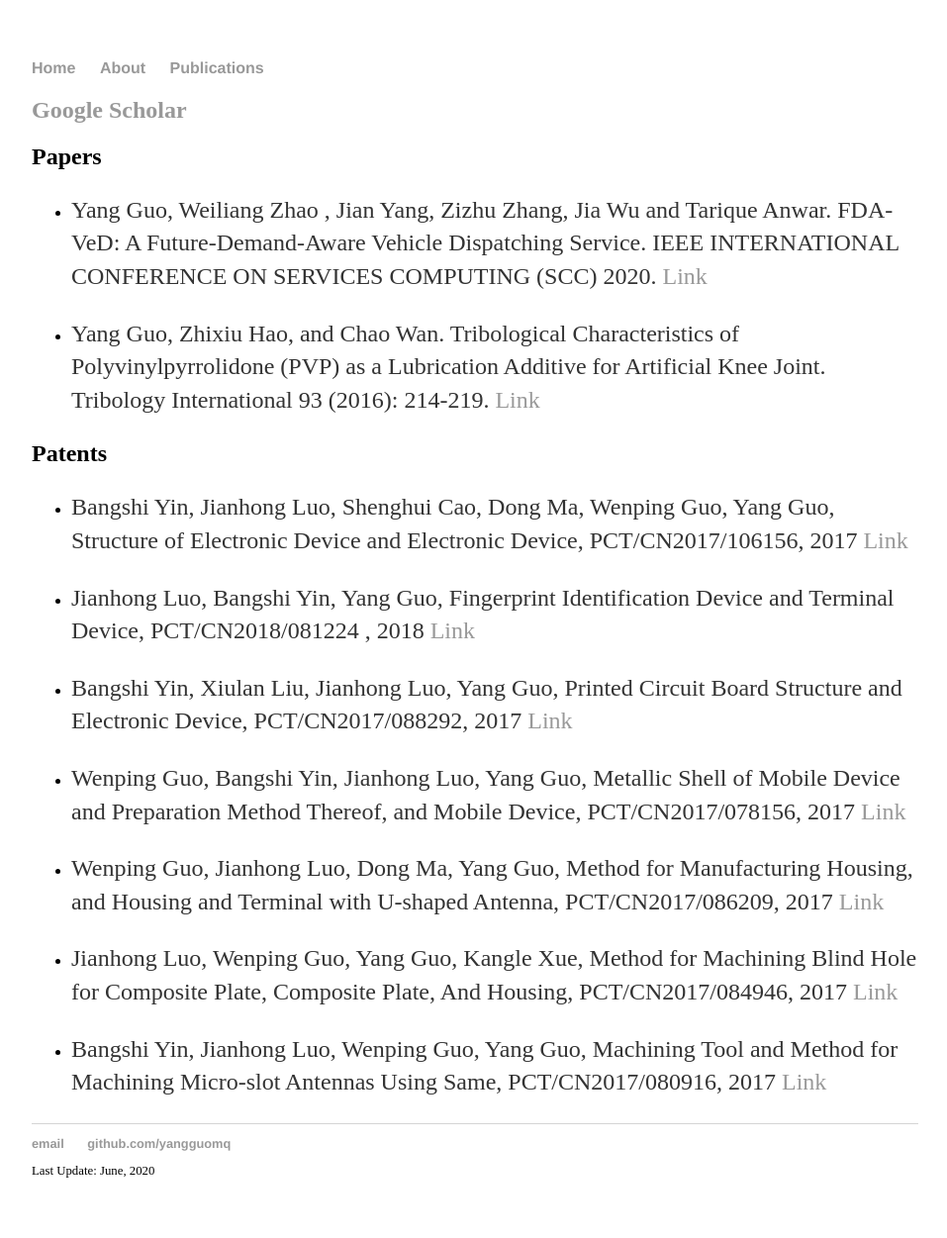
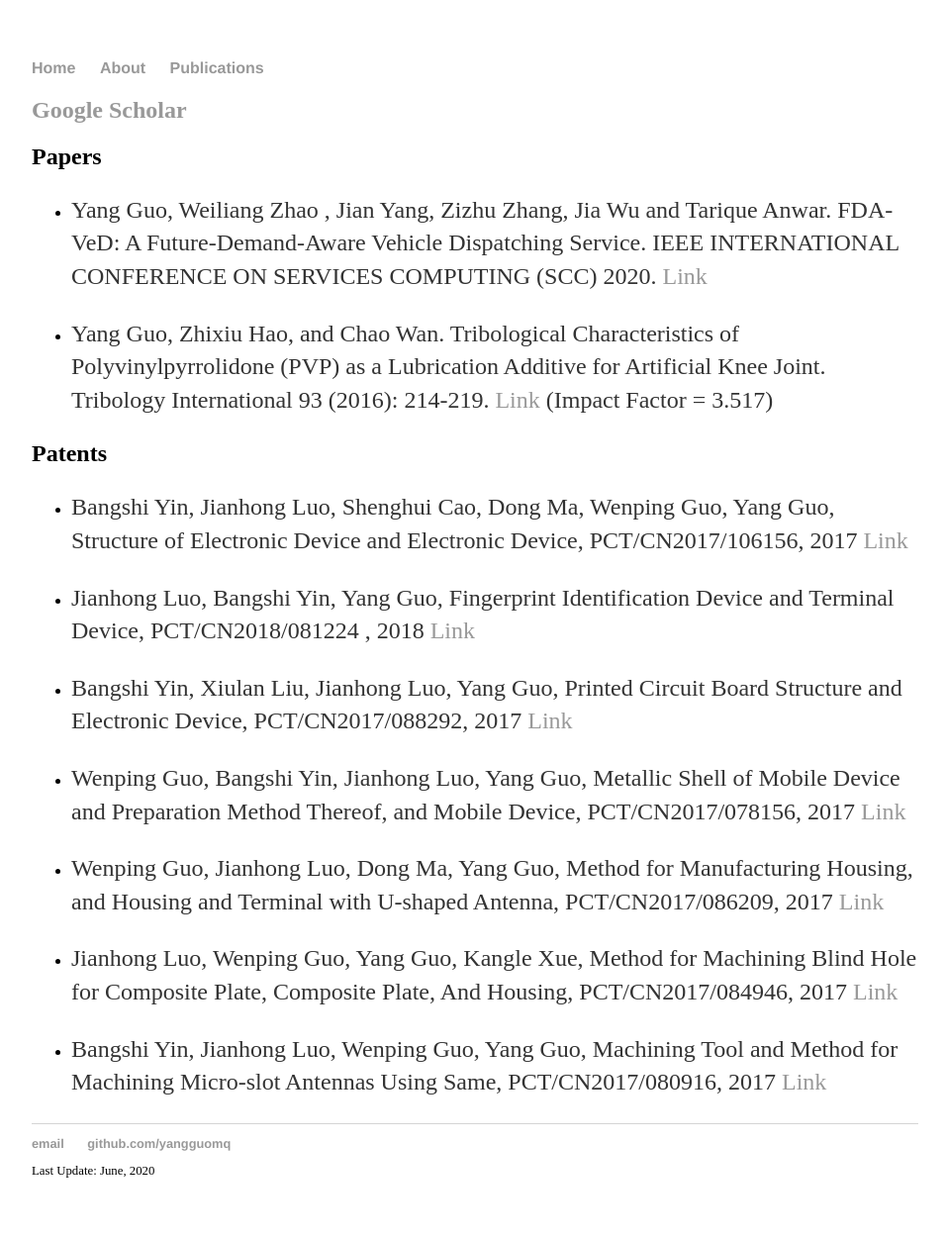
Before and after one commit to yangguomq/yangguomq.github.io, a Jekyll site: the page built from publication/index.md, in a window 1280 px wide. Shown: the whole page at 99% size, without its empty margins (160-1117 px from the left). Built offline with Jekyll 4.4.1, drawn with Linux system fonts in a browser that asks for light colours; our own code applies the rules of GitHub Pages for plain Markdown files.

Commit message:
Update index.md

```diff
--- a/publication/index.md
+++ b/publication/index.md
@@ -4,7 +4,7 @@
 
 - Yang Guo, Weiliang Zhao , Jian Yang, Zizhu Zhang, Jia Wu and Tarique Anwar. FDA-VeD: A Future-Demand-Aware Vehicle Dispatching Service. IEEE INTERNATIONAL CONFERENCE ON SERVICES COMPUTING (SCC) 2020. [Link](../files/FDA-VeD SCC 2020_Camera Ready.pdf)
 
-- Yang Guo, Zhixiu Hao, and Chao Wan. Tribological Characteristics of Polyvinylpyrrolidone (PVP) as a Lubrication Additive for Artificial Knee Joint. Tribology International 93 (2016): 214-219. [Link](https://doi.org/10.1016/j.triboint.2015.08.043)
+- Yang Guo, Zhixiu Hao, and Chao Wan. Tribological Characteristics of Polyvinylpyrrolidone (PVP) as a Lubrication Additive for Artificial Knee Joint. Tribology International 93 (2016): 214-219. [Link](https://doi.org/10.1016/j.triboint.2015.08.043) (Impact Factor = 3.517)
 
 ## Patents
 
```
